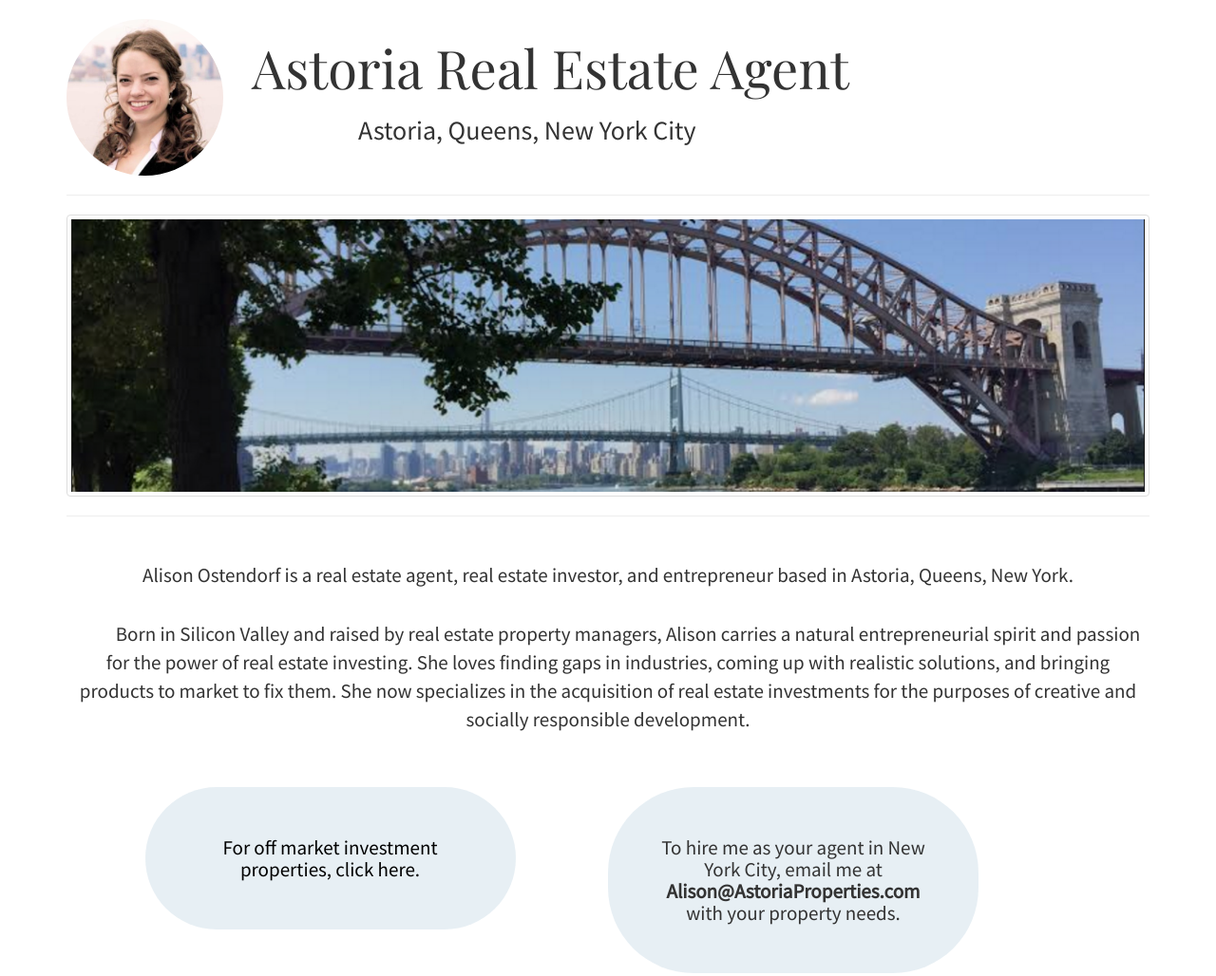
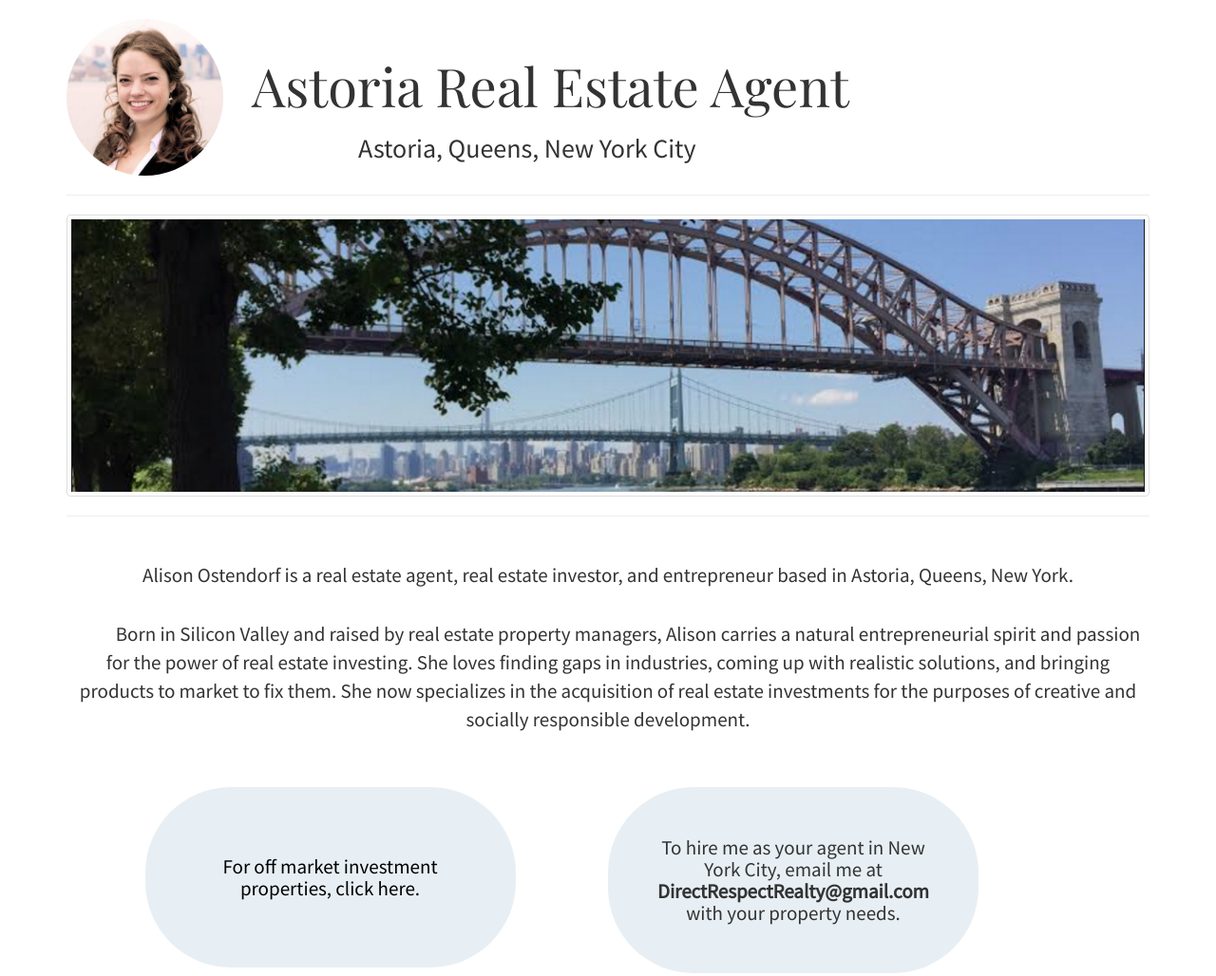
Before and after one commit to aoprojects/astoriarealestateagent, a plain HTML site: page index.html in a window 1280 px wide. Shown: the top 1028 px of the page at 95% size. Drawn offline with nearby package versions, Linux system fonts and the light colour scheme.

Commit message:
edit size of go circles

```diff
--- a/css/styles.css
+++ b/css/styles.css
@@ -35,6 +35,7 @@ body {
 }
 
 h1 {
+	margin-top: 0.7em;
 	font-family: 'Playfair Display', serif;
 	font-size: 4em;
 	/*white-space: nowrap;*/
--- a/index.html
+++ b/index.html
@@ -51,11 +51,11 @@
 			<div class="row">
 
 				<div class="col-sm-offset-1 col-sm-4 circle">
-					<a href="http://directrespectrealty.weebly.com/"><h4>For off market investment properties, click here.</h4></a>
+					<a href="http://directrespectrealty.weebly.com/"><br><h4>For off market investment properties, click here.</h4><br></a>
 				</div>
-
+				<br class="hidden-sm hidden-md hidden-lg">
 				<div class="col-sm-offset-1 col-sm-4 circle">
-					<h4>To hire me as your agent in New York City, email me at <b>Alison@AstoriaProperties.com</b> with your property needs.</h4>
+					<h4>To hire me as your agent in New York City, email me at <b>DirectRespectRealty@gmail.com</b> with your property needs.</h4>
 				</div>
 
 			</div><!-- end .row -->
@@ -204,7 +204,7 @@
 
 			<p class="larger text-left">Good luck!</p>
 
-			<p class="text-left">Any questions or comments, or for real estate agent assistance in Astoria, NY, please contact Alison at <b>Alison@VirgoProperties.com</b>.</p>
+			<p class="text-left">Any questions or comments, or for real estate agent assistance in Astoria, NY, please contact Alison at <b>DirectRespectRealty@gmail.com</b>.</p>
 
 			<p></p>
 
```
